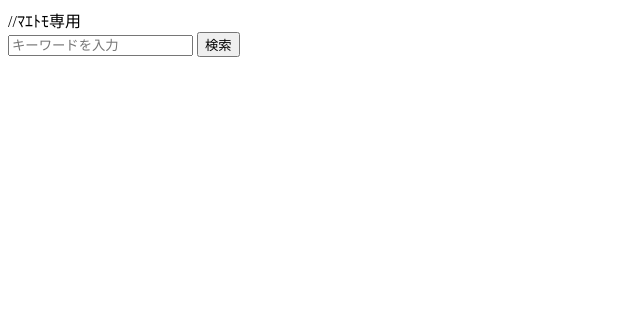
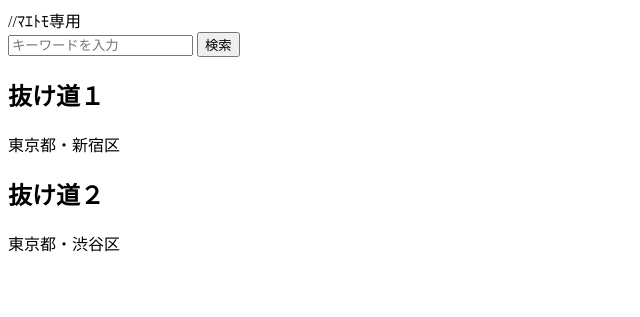
Before and after one commit to Theego99/michimaker, a PHP site: page /design/search.html in a window 1280 px wide. Shown: the top 317 px of the page, without its empty margins (0-640 px from the left). Run offline with PHP 8.4, Linux system fonts and the light colour scheme.

Commit message:
抜け道１、抜け道２追加しました

```diff
--- a/design/search.html
+++ b/design/search.html
@@ -6,7 +6,7 @@
   <meta charset="UTF-8">
   <meta http-equiv="X-UA-Compatible" content="IE=edge">
   <meta name="viewport" content="width=device-width, initial-scale=1.0">
-  <script src="style.css"></script>
+  <link rel="style-sheet" href="../design/style.css">
   <title>michi maker hp</title>
 </head>
 
@@ -14,18 +14,25 @@
   <a href="michimaker.com"></a>
   <header>
 
-    <div>
+    <div class="search-box">
       <form action="michimaker.com" method="get">
         <input type="search" name="search" placeholder="キーワードを入力">
         <input type="submit" name="submit" value="検索">
       </form>
-
     </div>
+  </header>
 
 
-  </header>
-
-  <article></article>
+  <article>
+    <div class="nukemiti1">
+      <h1>抜け道１</h1>
+      <p>東京都・新宿区</p>
+    </div>
+    <div class="nukemiti2">
+      <h1>抜け道２</h1>
+      <p>東京都・渋谷区</p>
+    </div>
+  </article>
 
   <footer></footer>
 
--- a/design/style.css
+++ b/design/style.css
@@ -1,5 +1,18 @@
 body {
-    width: 1000px;
-    margin: auto;
-    overscroll-behavior: auto;
+  width: 1000px;
+  margin: auto;
+  overscroll-behavior: auto;
 }
+
+header {
+  width: 800px;
+}
+
+.nukemiti1 {
+  padding: 0.5em 1em;
+  margin: 2em 0;
+  color: #5989cf;
+  background: #b319ca;
+  border-bottom: solid 6px #aac5de;
+  border-radius: 9px;
+}
```
